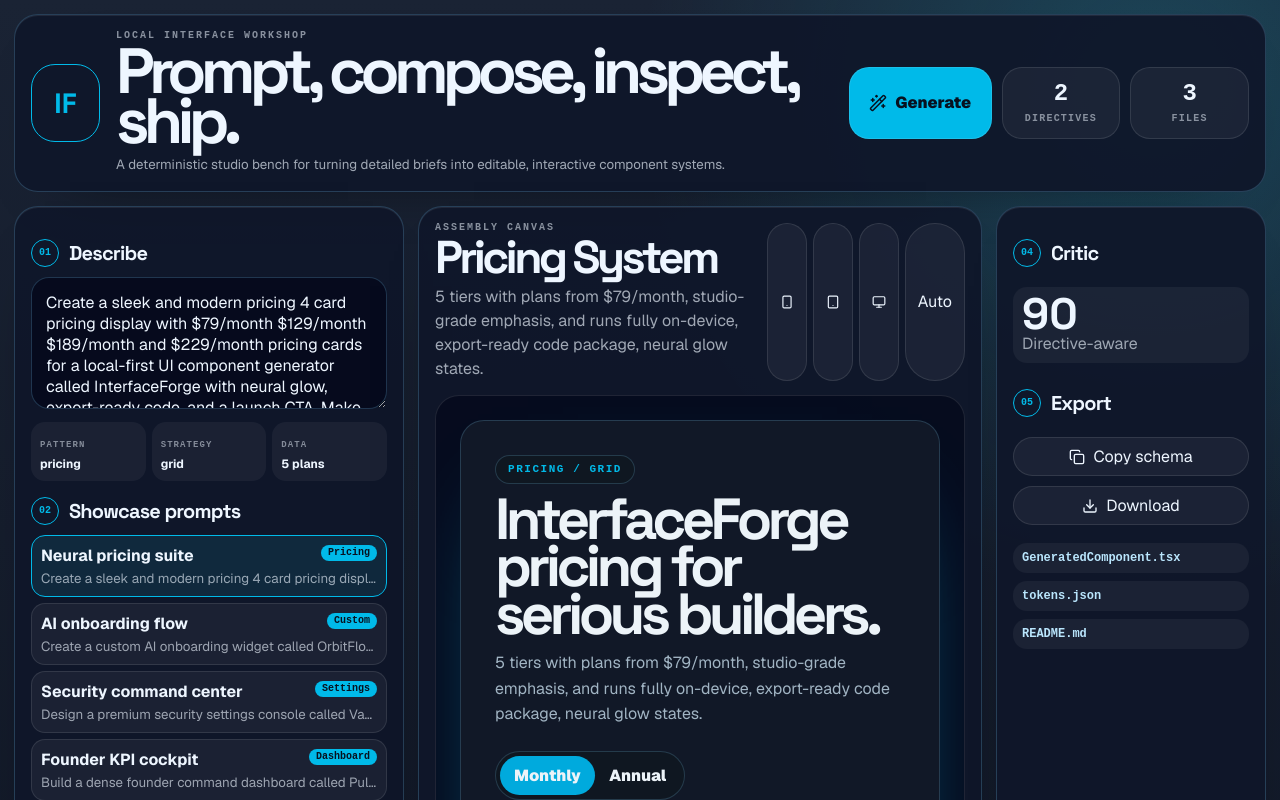
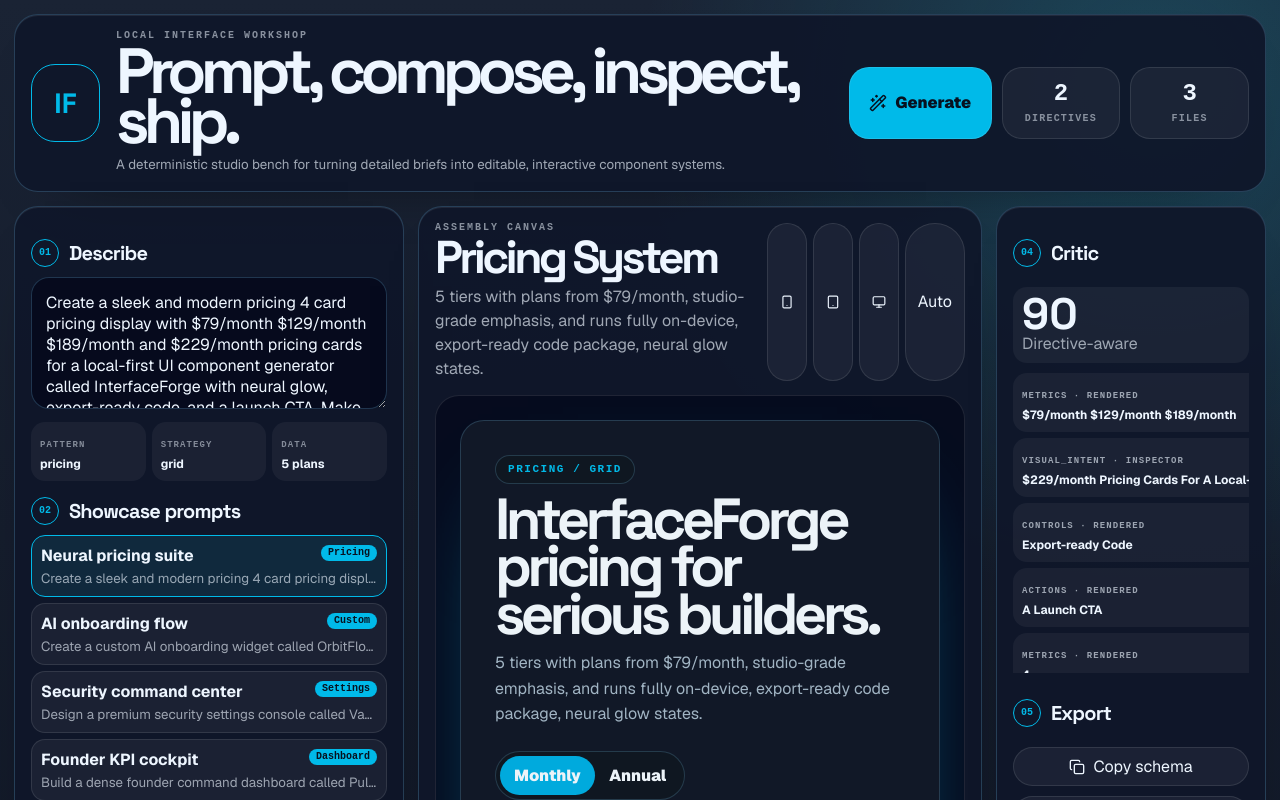
Before and after one commit to ShopHeck/Web-component-gen-codex, a React (Vite) app: page / in a window 1280 px wide. Shown: the top 800 px of the page. Built offline with nearby package versions, Linux system fonts and the light colour scheme.

Commit message:
Expand custom deterministic composition and requirement mapping

```diff
--- a/src/generator/directives.ts
+++ b/src/generator/directives.ts
@@ -1,6 +1,6 @@
 import type { Span } from './entities';
 
-export type DirectiveTarget = 'final_card' | 'premium_plan' | 'card' | 'unknown';
+export type DirectiveTarget = 'final_card' | 'premium_plan' | 'card' | 'header' | 'body' | 'controls' | 'cta_area' | 'unknown';
 export type DirectiveEffect = 'scale' | 'glow' | 'bevel' | 'highlight' | 'emphasis';
 export type Directive = {
   raw: string;
@@ -18,6 +18,10 @@ function resolveTarget(text: string): DirectiveTarget {
   if (/premium\s+plan|pro\s+plan/.test(text)) return 'premium_plan';
   if (/\b\d+(st|nd|rd|th)\s+card\b/.test(text) || /\bnamed\s+\w+\s+plan\b/.test(text)) return 'card';
   if (/\bcard\b/.test(text)) return 'card';
+  if (/\bheader|hero|title\b/.test(text)) return 'header';
+  if (/\bbody|content|section\b/.test(text)) return 'body';
+  if (/\bcontrols?|toggle|switch|input\b/.test(text)) return 'controls';
+  if (/\bcta|button|action\b/.test(text)) return 'cta_area';
   return 'unknown';
 }
 
--- a/src/generator/parser.ts
+++ b/src/generator/parser.ts
@@ -4,7 +4,9 @@ import { validateMappings } from './validate';
 
 export type Pattern = 'pricing' | 'dashboard' | 'settings' | 'checkout' | 'chat' | 'calendar' | 'custom';
 export type Plan = { name: string; price: string; annual: string; description: string; features: string[]; visual: { featured: boolean; scale: number; glow: string; bevel: string; badge?: string } };
-export type Schema = { pattern: Pattern; strategy: string; product: string; headline: string; subhead: string; action: string; features: string[]; plans: Plan[]; metrics: { label: string; value: string; delta: string }[]; toggles: string[]; messages: string[]; slots: string[]; lineItems: { label: string; value: string }[]; requirements: { label: string; source: string }[]; directives: string[] };
+export type RequirementBucket = 'content' | 'controls' | 'metrics' | 'actions' | 'visual_intent';
+export type RequirementStatus = 'rendered' | 'inspector' | 'unmapped';
+export type Schema = { pattern: Pattern; strategy: string; product: string; headline: string; subhead: string; action: string; features: string[]; plans: Plan[]; metrics: { label: string; value: string; delta: string }[]; toggles: string[]; messages: string[]; slots: string[]; lineItems: { label: string; value: string }[]; requirements: { label: string; source: string; bucket: RequirementBucket; status: RequirementStatus }[]; directives: string[]; custom: { header: string[]; body: string[]; controls: string[]; ctas: string[] } };
 
 type DetectedPattern = { pattern: Pattern; scores: Record<Pattern, number>; reasons: Span[] };
 type ParseIR = ReturnType<typeof normalizePrompt> & { pattern: DetectedPattern; entities: EntityPack; directives: Directive[] };
@@ -29,12 +31,37 @@ export function buildSchema(prompt: string): Schema {
   const cta = action(ir, pat);
   const plans = pat === 'pricing' ? makePlans(ir, prod, feats) : [];
 
-  const requirements = [
+  const classifyBucket = (label: string, source: string): RequirementBucket => {
+    const x = `${label} ${source}`.toLowerCase();
+    if (x.includes('directive') || x.includes('glow') || x.includes('bevel') || x.includes('highlight') || x.includes('scale')) return 'visual_intent';
+    if (x.includes('cta') || x.includes('action') || x.includes('purchase') || x.includes('launch') || x.includes('send')) return 'actions';
+    if (x.includes('metric') || /\d/.test(label)) return 'metrics';
+    if (x.includes('toggle') || x.includes('switch') || x.includes('control') || x.includes('field')) return 'controls';
+    return 'content';
+  };
+
+  const baseRequirements = [
     ...ir.entities.fields.map((f) => ({ label: title(f.text), source: `field@${f.start}-${f.end}:${f.reason}:${f.source || 'n/a'}` })),
+    ...ir.entities.sections.map((s) => ({ label: title(s.text), source: `section@${s.start}-${s.end}:${s.reason}:${s.source || 'n/a'}` })),
+    ...ir.entities.metrics.map((v) => ({ label: v.text, source: `metric@${v.start}-${v.end}:${v.reason}:${v.source || 'n/a'}` })),
     ...ir.entities.prices.map((v) => ({ label: v.text, source: `value@${v.start}-${v.end}:${v.reason}:${v.source || 'n/a'}` })),
+    ...ir.entities.ctas.map((c) => ({ label: title(c.text), source: `cta@${c.start}-${c.end}:${c.reason}:${c.source || 'n/a'}` })),
     ...ir.directives.map((d) => ({ label: `${d.target} ${d.effect} ${String(d.magnitude)}`, source: `directive@${d.span.start}-${d.span.end}:${d.reason}` })),
     { label: `${cta} CTA`, source: 'action' }
-  ].slice(0, 16);
+  ];
+
+  const requirements = baseRequirements.map((r) => ({ ...r, bucket: classifyBucket(r.label, r.source), status: 'inspector' as RequirementStatus })).slice(0, 30);
+  const density = requirements.length;
+  const controlCount = requirements.filter((r) => r.bucket === 'controls').length;
+  const customStrategy = controlCount > 4 ? 'panel-grid' : density > 12 ? 'split' : 'stacked';
+  const custom = {
+    header: requirements.filter((r) => r.bucket === 'content').slice(0, 3).map((r) => r.label),
+    body: requirements.filter((r) => r.bucket === 'metrics' || r.bucket === 'content').slice(0, 8).map((r) => r.label),
+    controls: requirements.filter((r) => r.bucket === 'controls').slice(0, 6).map((r) => r.label),
+    ctas: requirements.filter((r) => r.bucket === 'actions').slice(0, 3).map((r) => r.label)
+  };
+  const renderedLabels = new Set([...custom.header, ...custom.body, ...custom.controls, ...custom.ctas, cta]);
+  requirements.forEach((r) => { if (renderedLabels.has(r.label)) r.status = 'rendered'; });
 
   const patternHeadlines: Record<Pattern, string> = {
     pricing: `${prod} pricing for serious builders.`,
@@ -46,9 +73,9 @@ export function buildSchema(prompt: string): Schema {
     custom: `${prod} custom interface.`
   };
 
-  const schema: Schema = { pattern: pat, strategy: pat === 'pricing' ? 'grid' : 'composed', product: prod, headline: patternHeadlines[pat], subhead: pat === 'pricing' ? `${plans.length} tiers with ${ir.entities.prices[0] ? `plans from ${ir.entities.prices[0].text}` : 'clear packaging'}, studio-grade emphasis, and ${feats.slice(0, 3).join(', ').toLowerCase()}.` : `${prod} converts the prompt into a composed interface with ${feats.slice(0, 3).join(', ').toLowerCase()}.`, action: cta, features: feats, plans, metrics: [{ label: 'Revenue', value: '$128k', delta: '+18%' }, { label: 'Users', value: '42k', delta: '+11%' }, { label: 'Health', value: '94%', delta: 'stable' }, { label: 'Exports', value: '212', delta: 'local' }], toggles: ir.entities.fields.length > 2 ? ir.entities.fields.slice(0, 6).map((f) => title(f.text)) : ['Private mode', 'Local exports', 'Telemetry off', 'Weekly digest'], messages: ['New request received', 'AI suggested reply prepared', 'Internal note ready'], slots: ['Tue 10:30', 'Wed 14:00', 'Thu 16:15', 'Fri 09:00'], lineItems: [{ label: prod, value: '$79.00' }, { label: 'Taxes and fees', value: '$8.20' }, { label: 'Total', value: '$87.20' }], requirements, directives: ir.directives.map((d) => `${d.target}:${d.effect}:${String(d.magnitude)}@${d.span.start}-${d.span.end}`) };
+  const schema: Schema = { pattern: pat, strategy: pat === 'pricing' ? 'grid' : pat === 'custom' ? customStrategy : 'composed', product: prod, headline: patternHeadlines[pat], subhead: pat === 'pricing' ? `${plans.length} tiers with ${ir.entities.prices[0] ? `plans from ${ir.entities.prices[0].text}` : 'clear packaging'}, studio-grade emphasis, and ${feats.slice(0, 3).join(', ').toLowerCase()}.` : `${prod} converts the prompt into a composed interface with ${feats.slice(0, 3).join(', ').toLowerCase()}.`, action: cta, features: feats, plans, metrics: [{ label: 'Revenue', value: '$128k', delta: '+18%' }, { label: 'Users', value: '42k', delta: '+11%' }, { label: 'Health', value: '94%', delta: 'stable' }, { label: 'Exports', value: '212', delta: 'local' }], toggles: ir.entities.fields.length > 2 ? ir.entities.fields.slice(0, 6).map((f) => title(f.text)) : ['Private mode', 'Local exports', 'Telemetry off', 'Weekly digest'], messages: ['New request received', 'AI suggested reply prepared', 'Internal note ready'], slots: ['Tue 10:30', 'Wed 14:00', 'Thu 16:15', 'Fri 09:00'], lineItems: [{ label: prod, value: '$79.00' }, { label: 'Taxes and fees', value: '$8.20' }, { label: 'Total', value: '$87.20' }], requirements, directives: ir.directives.map((d) => `${d.target}:${d.effect}:${String(d.magnitude)}@${d.span.start}-${d.span.end}`), custom };
 
   const unmapped = validateMappings(ir.entities.all, schema);
-  schema.requirements.push(...unmapped.map((u) => ({ label: `UNMAPPED ${u.label}`, source: `validation:${u.source}:${u.reason}` })));
+  schema.requirements.push(...unmapped.map((u) => ({ label: `UNMAPPED ${u.label}`, source: `validation:${u.source}:${u.reason}`, bucket: classifyBucket(u.label, u.source), status: 'unmapped' as RequirementStatus })));
   return schema;
 }
```
Also changed, not shown: src/App.tsx (+3 -2 lines).
